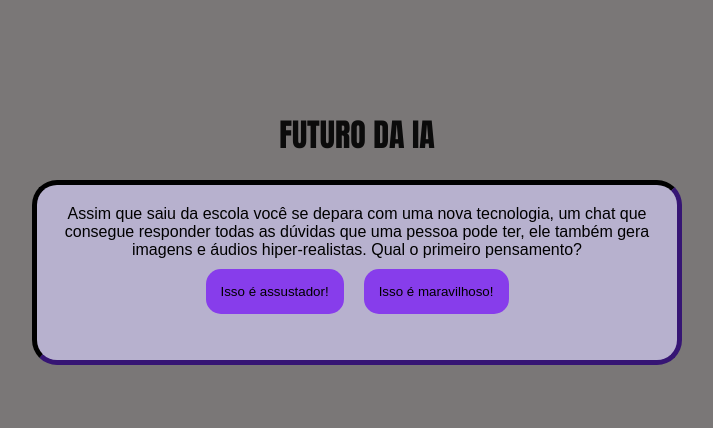
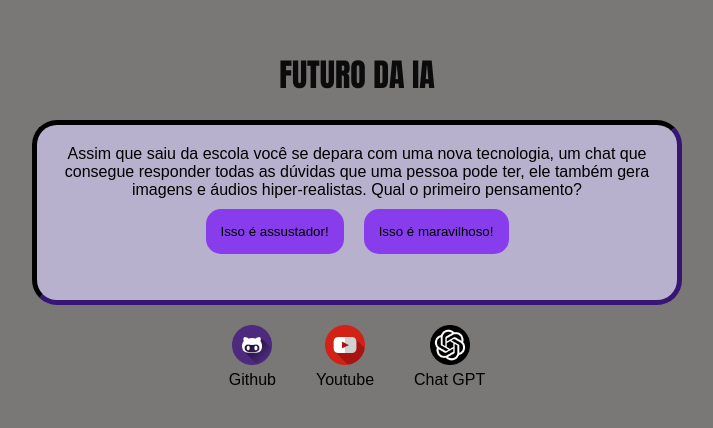
Before and after one commit to jotinhaxit/IA, a plain HTML site: page index.html in a window 1280 px wide. Shown: the part 181-609 px from the top of the page, without its empty margins (283-996 px from the left). Drawn offline with Linux system fonts and the light colour scheme.

Commit message:
Add files via upload

```diff
--- a/index.html
+++ b/index.html
@@ -43,6 +43,22 @@
             <p class="texto-resultado"></p>
         </div>
     </div>
+    <section>
+        <footer>
+            <a href="https://github.com/jotinhaxit" target="_blank" rel="noopener noreferrer">
+                <img src="gh.png"></img>
+                <p>Github</p>
+            </a>
+            <a href="https://www.youtube.com/channel/UCocsWjFMIb9_OMkOQAcGI0w" target="_blank" rel="noopener noreferrer">
+                <img src="yt.png"></img>
+                <p>Youtube</p>
+                <a href="https://chatgpt.com/" target="_blank" rel="noopener noreferrer">
+                    <img src="ia.png"></img>
+                    <p>Chat GPT</p>
+                </a>
+            </a>
+        </footer>
+    </section>
     <script src="script.js"></script>
 </body>
 </html>
--- a/style.css
+++ b/style.css
@@ -48,3 +48,26 @@ button:hover{
     background-color: var(--cor-destaque);
     color: var(--cor-principal);
 }
+
+footer img {
+    width: 40px;
+    height: 40px;
+}
+
+footer {
+    display: flex;
+    justify-content: center;
+}
+
+footer a {
+    margin: 20px;
+    text-align: center;
+    color: rgb(0, 0, 0);
+}
+a {
+    text-decoration: none;
+}
+
+footer p {
+    margin-top: 2px;
+}
```
Also changed, not shown: gh.png (added), ia.png (added), yt.png (added).
